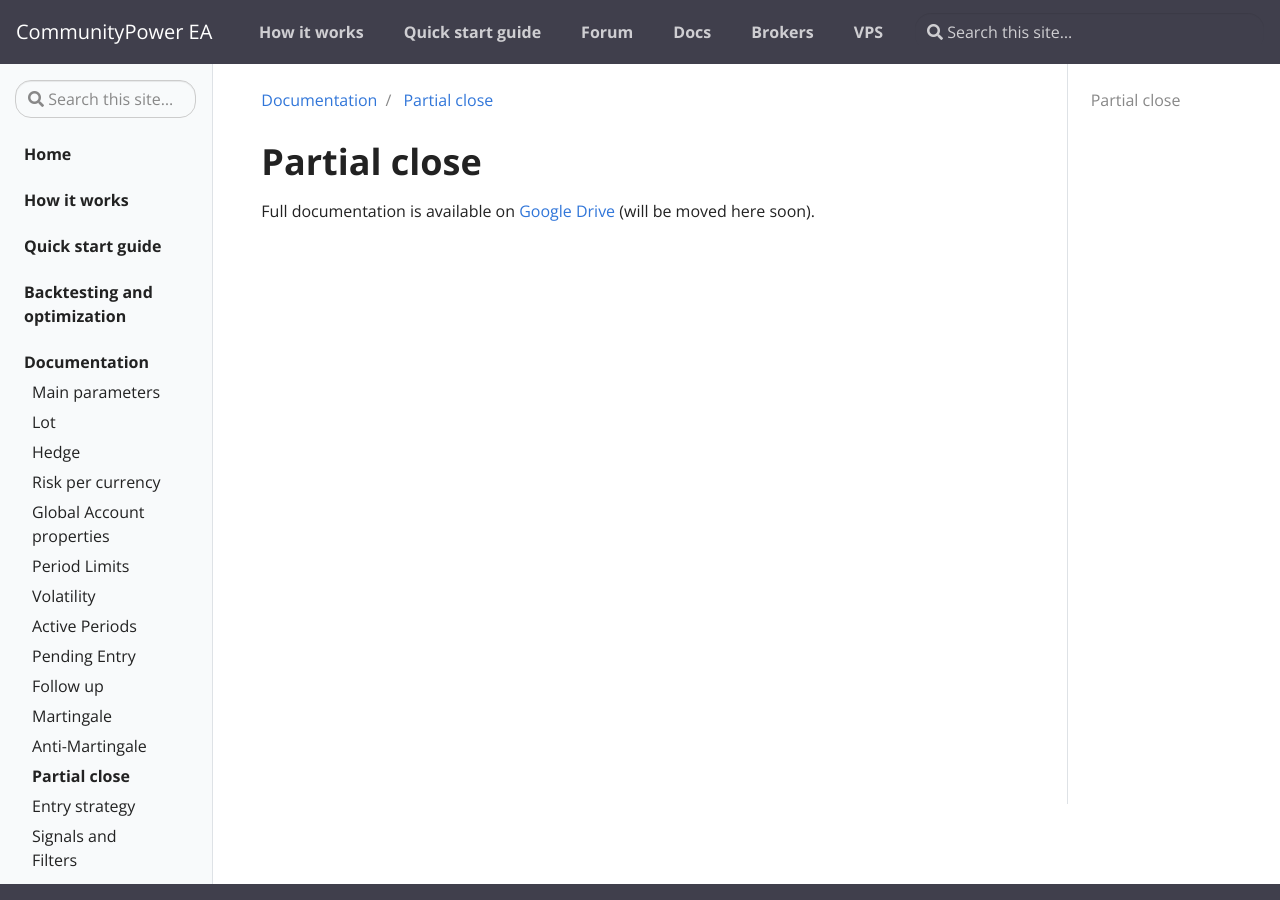
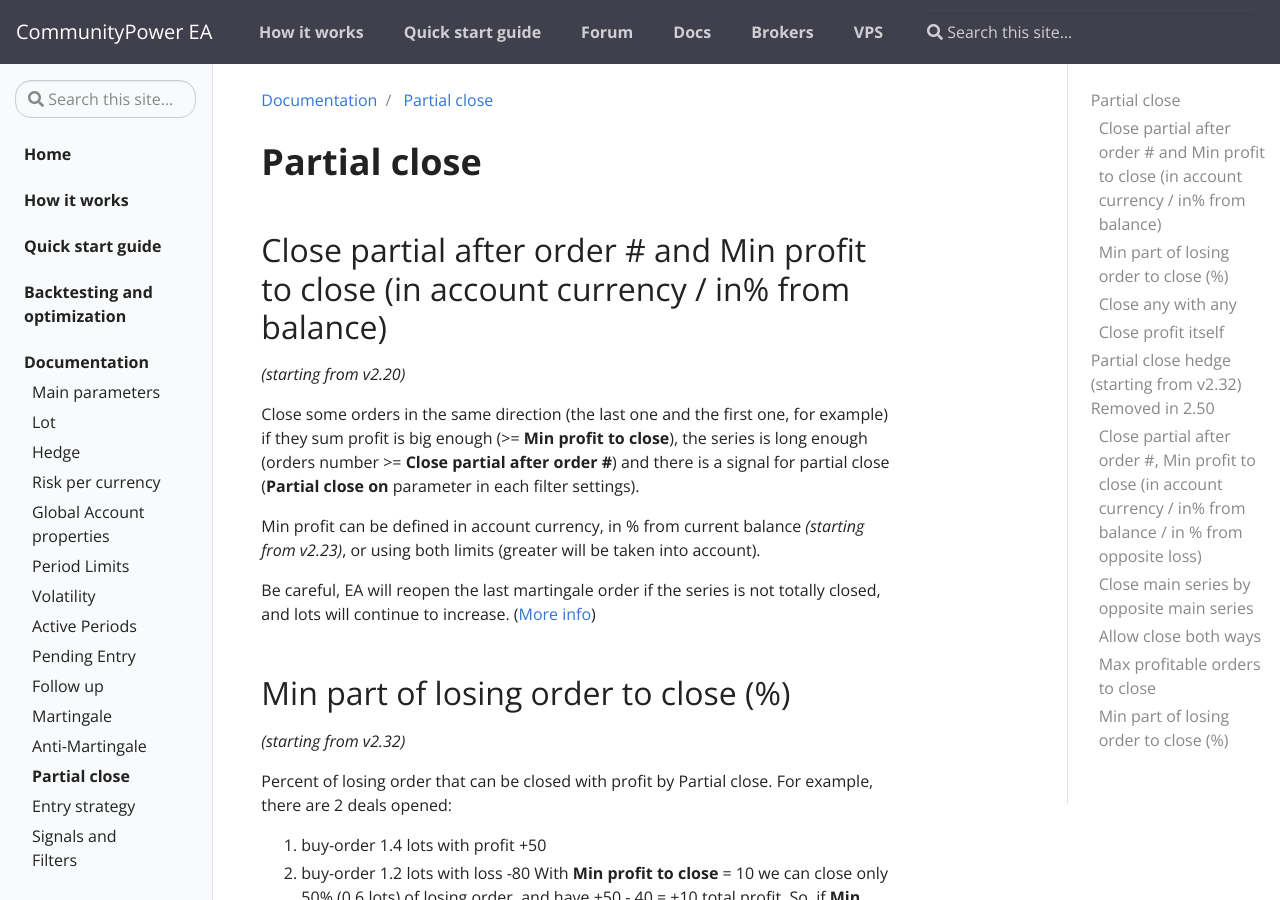
Before and after one commit to komposter/CommunityPowerEA.com, a Jekyll site: the page built from _docs/partial-close.md, in a window 1280 px wide and 900 px high. Built offline with Jekyll 4.4.1, drawn with Linux system fonts in a browser that asks for light colours; some of the changed text lies outside the part shown.

Commit message:
Partial close Completed

```diff
--- a/_docs/partial-close.md
+++ b/_docs/partial-close.md
@@ -6,4 +6,82 @@
 
 # Partial close
 
-Full documentation is available on [Google Drive](https://docs.google.com/document/d/1ww1M97H54IBwtCKZDhxtqsTsrtEMKofXHMEWMGCyZNs) (will be moved here soon).
+## Close partial after order # and Min profit to close (in account currency / in% from balance)
+
+*(starting from v2.20)*
+
+Close some orders in the same direction (the last one and the first one, for example) if they sum profit is big enough (>= **Min profit to close**), the series is long enough (orders number >= **Close partial after order #**) and there is a signal for partial close (**Partial close on** parameter in each filter settings).
+
+Min profit can be defined in account currency, in % from current balance *(starting from v2.23)*, or using both limits (greater will be taken into account).
+
+Be careful, EA will reopen the last martingale order if the series is not totally closed, and lots will continue to increase. ([More info](https://communitypowerea.userecho.com/en/communities/1/topics/225-partial-close-of-martingale-trades-with-counter-trades-after-maximum-number-of-trades-are-reached))
+
+
+## Min part of losing order to close (%)
+
+*(starting from v2.32)*
+
+Percent of losing order that can be closed with profit by Partial close.
+For example, there are 2 deals opened:
+1. buy-order 1.4 lots with profit +50
+1. buy-order 1.2 lots with loss -80
+With **Min profit to close** = 10 we can close only 50% (0.6 lots) of losing order, and have +50 - 40 = +10 total profit. So, if **Min part of losing order to close = 50% or less**, orders will be closed.
+
+By default, only the entire order can be closed (**Min part of losing order to close** = 100%). Value of 0 also disables this function.
+
+
+## Close any with any
+
+*(starting from v2.44)*
+
+Allows **partial close** to close orders with any direction (buy or sell).
+
+If enabled, any number of profitable orders in any direction can be closed with the most losing order in any direction. Starts work when opened orders number >= **Close partial after order #**.
+
+Same side closings (most losing buy with several profitable buys, for example) are still possible, if most losing buy is the most losing trade from all, and several profitable buys are most profitable trades.
+
+
+## Close profit itself
+
+*(starting from v2.46)*
+
+Close only profitable orders on **Partial close on** signals even if profit is not big enough to cover the loss.
+
+[Example](https://t.me/CommunityPowerNews/12)
+
+
+<hr>
+
+
+# ~~Partial close hedge (starting from v2.32)~~ **Removed in 2.50**
+
+## ~~Close partial after order #, Min profit to close (in account currency / in% from balance / in % from opposite loss)~~
+
+~~Close some opposite direction orders (the last buy and the first sell, for example) if they sum profit is big enough (>= Min profit to close) and the series is long enough (orders number >= Close partial after order #).~~
+
+~~Min profit can be defined in account currency, in % from current balance, in % from opposite order loss, or using all 3 limits (greater will be taken into account).~~
+
+
+## ~~Close main series by opposite main series~~
+
+~~*(starting from v2.36)*~~
+
+~~Allow partial close of opposite main series with total profit (all other partial close parameters also work for this mode)~~
+
+
+## ~~Allow close both ways~~
+
+~~**False**: close a winning order from a series with fewer orders with losing orders from a series with more orders.~~
+~~**True**: allow close both ways (profitable order from a series with more orders with losing orders from a series with fewer orders, as well).~~
+
+
+## ~~Max profitable orders to close~~
+
+~~Max number of profitable orders that can be used for partial close hedge. Set 0 to disable this limit.~~
+
+
+## ~~Min part of losing order to close (%)~~
+
+~~Percent of losing order that can be closed with profit by Partial close.~~
+
+~~The same as for Partial close of one-side orders.~~
```
